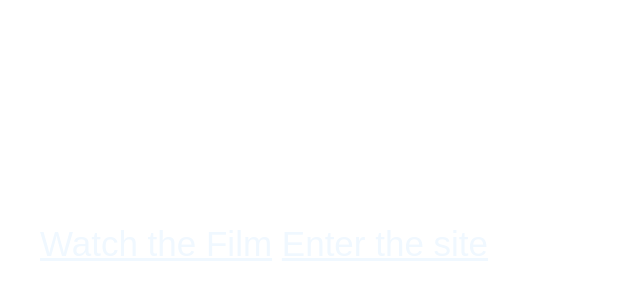
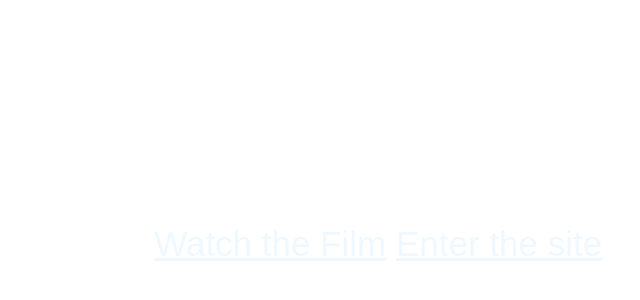
Before and after one commit to rsadikur66/architechture, a plain HTML site: page index.html in a window 1280 px wide. Shown: the part 436-736 px from the top of the page, 345-985 px from the left. Drawn offline with nearby package versions, Linux system fonts and the light colour scheme; grey boxes are pictures that could not be loaded.

Commit message:
update css

```diff
--- a/styles/style.css
+++ b/styles/style.css
@@ -144,7 +144,7 @@ h1:hover {
     .buttons {
         font-size: 35px;
         position: fixed;
-        padding: 100px 30px 100px 385px;
+        padding: 24% 30px 100px 39%;
         bottom: 0;
     }
 }
```
